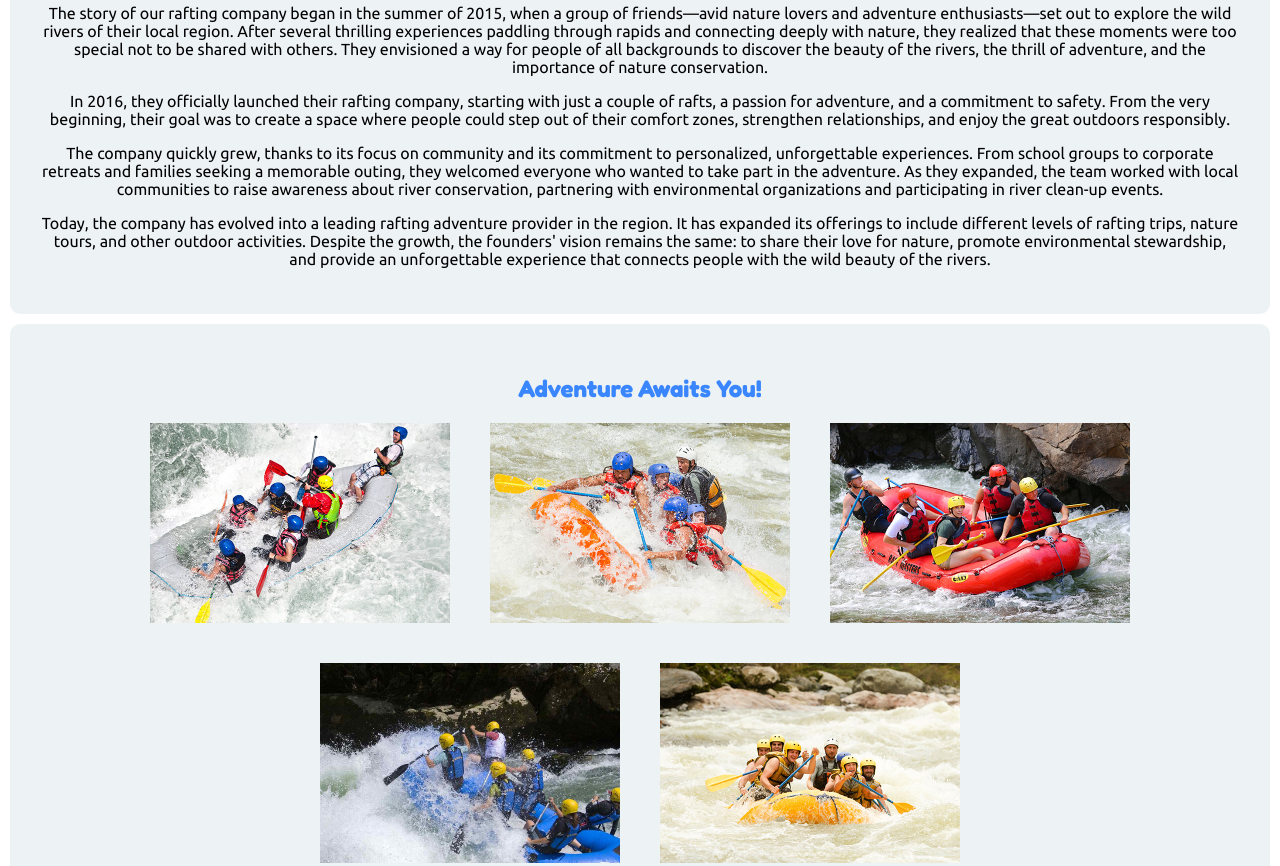
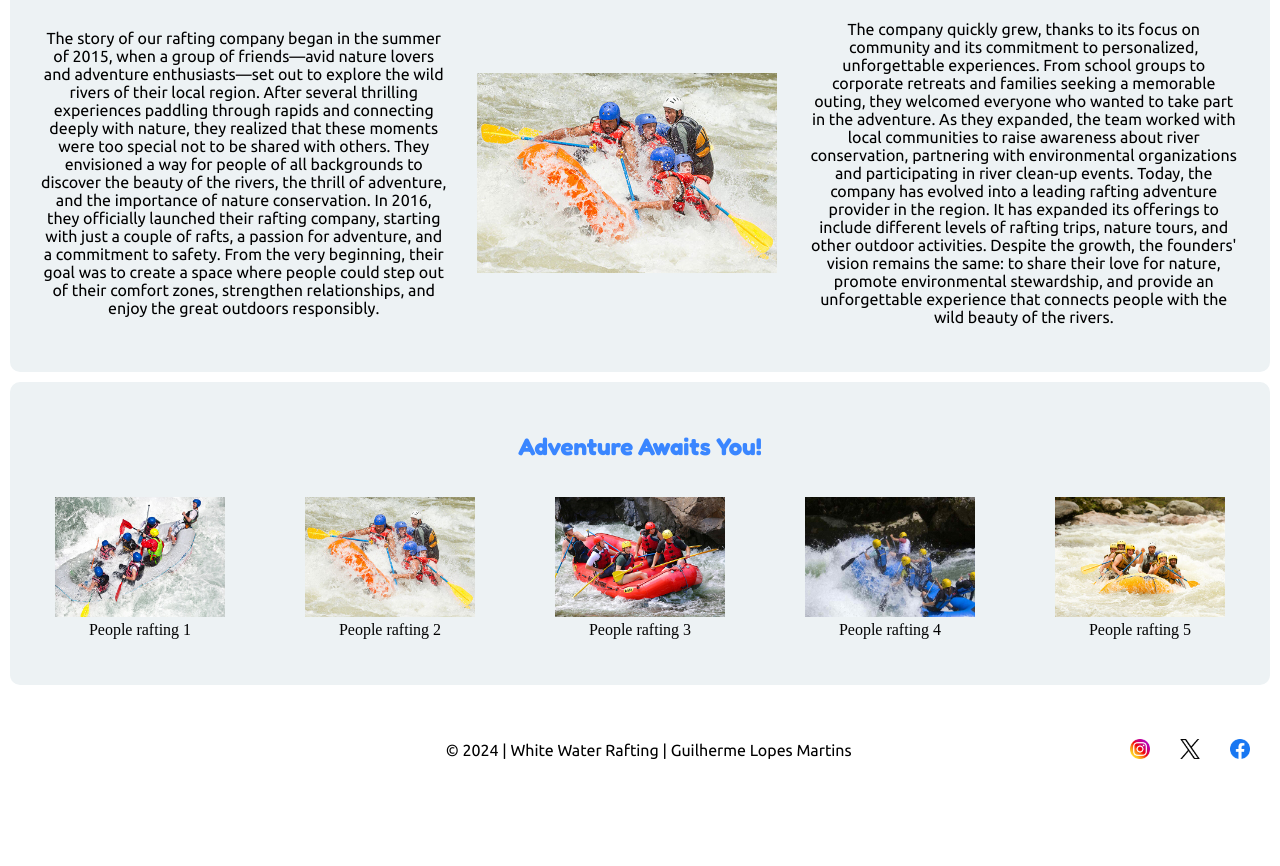
Before and after one commit to guilhermelopesmartins/wdd130, a plain HTML site: page wwr/about.html in a window 1280 px wide. Shown: the part 845-1711 px from the top of the page. After the commit the page ends 1650 px from the top, so only its background shows below. Drawn offline with Linux system fonts and the light colour scheme.

Commit message:
about us grid and flex

```diff
--- a/wwr/about.html
+++ b/wwr/about.html
@@ -37,22 +37,37 @@
         </div>
         <section class="container">
             <h2>History</h2>
-            <p>The story of our rafting company began in the summer of 2015, when a group of friends—avid nature lovers and adventure enthusiasts—set out to explore the wild rivers of their local region. After several thrilling experiences paddling through rapids and connecting deeply with nature, they realized that these moments were too special not to be shared with others. They envisioned a way for people of all backgrounds to discover the beauty of the rivers, the thrill of adventure, and the importance of nature conservation.</p>
-
-            <p>In 2016, they officially launched their rafting company, starting with just a couple of rafts, a passion for adventure, and a commitment to safety. From the very beginning, their goal was to create a space where people could step out of their comfort zones, strengthen relationships, and enjoy the great outdoors responsibly.</p>
-
-            <p>The company quickly grew, thanks to its focus on community and its commitment to personalized, unforgettable experiences. From school groups to corporate retreats and families seeking a memorable outing, they welcomed everyone who wanted to take part in the adventure. As they expanded, the team worked with local communities to raise awareness about river conservation, partnering with environmental organizations and participating in river clean-up events.</p>
-
-            <p>Today, the company has evolved into a leading rafting adventure provider in the region. It has expanded its offerings to include different levels of rafting trips, nature tours, and other outdoor activities. Despite the growth, the founders' vision remains the same: to share their love for nature, promote environmental stewardship, and provide an unforgettable experience that connects people with the wild beauty of the rivers.</p>
+            <div class="history">
+                <p>The story of our rafting company began in the summer of 2015, when a group of friends—avid nature lovers and adventure enthusiasts—set out to explore the wild rivers of their local region. After several thrilling experiences paddling through rapids and connecting deeply with nature, they realized that these moments were too special not to be shared with others. They envisioned a way for people of all backgrounds to discover the beauty of the rivers, the thrill of adventure, and the importance of nature conservation.
+                In 2016, they officially launched their rafting company, starting with just a couple of rafts, a passion for adventure, and a commitment to safety. From the very beginning, their goal was to create a space where people could step out of their comfort zones, strengthen relationships, and enjoy the great outdoors responsibly.</p>
+                <img src="images/adventure2.jpg" alt="people rafting">
+                <p>The company quickly grew, thanks to its focus on community and its commitment to personalized, unforgettable experiences. From school groups to corporate retreats and families seeking a memorable outing, they welcomed everyone who wanted to take part in the adventure. As they expanded, the team worked with local communities to raise awareness about river conservation, partnering with environmental organizations and participating in river clean-up events.
+                Today, the company has evolved into a leading rafting adventure provider in the region. It has expanded its offerings to include different levels of rafting trips, nature tours, and other outdoor activities. Despite the growth, the founders' vision remains the same: to share their love for nature, promote environmental stewardship, and provide an unforgettable experience that connects people with the wild beauty of the rivers.</p>
+            </div>
         </section>
         <section class="container">
             <h2>Adventure Awaits You!</h2>
             <div class="adveture-images">
-                <img src="images/adventure1.jpg" alt="people rafting">
-                <img src="images/adventure2.jpg" alt="people rafting">
-                <img src="images/adventure3.jpg" alt="people rafting">
-                <img src="images/adventure4.jpg" alt="people rafting">
-                <img src="images/adventure5.jpg" alt="people rafting">
+                <figure>
+                    <img src="images/adventure1.jpg" alt="people rafting">
+                    <figcaption>People rafting 1</figcaption>
+                </figure>
+                <figure>
+                    <img src="images/adventure2.jpg" alt="people rafting">
+                    <figcaption>People rafting 2</figcaption>
+                </figure>
+                <figure>
+                    <img src="images/adventure3.jpg" alt="people rafting">
+                    <figcaption>People rafting 3</figcaption>
+                </figure>
+                <figure>
+                    <img src="images/adventure4.jpg" alt="people rafting">
+                    <figcaption>People rafting 4</figcaption>
+                </figure>
+                <figure>
+                    <img src="images/adventure5.jpg" alt="people rafting">
+                    <figcaption>People rafting 5</figcaption>
+                </figure>
             </div>
         </section>
     </main>
--- a/wwr/styles/rafting.css
+++ b/wwr/styles/rafting.css
@@ -14,14 +14,21 @@ body {
 }
 
 header {
-    display: flex;
+    /* display: flex;
     align-items: center;
-    justify-content: space-evenly;
+    justify-content: space-evenly; */
+    display: grid;
+    grid-template-columns: 1fr 2fr 1fr 3fr;
     background-color: var(--primary-color);
+}
+header img {
+    grid-column: 2 / 3;
 }
 
 header nav {
+    grid-column: 4 / 5;
     display: flex;
+    align-items: center;
     gap: 30px;
 }
 
@@ -66,27 +73,45 @@ header nav a {
     padding: 30px;
 }
 
-.adveture-images {
+.history {
     display: flex;
-    flex-wrap: wrap;
-    justify-content: center;
-    gap: 40px
+    align-items: center;
+    justify-content: space-around;
+    gap: 30px;
 }
 
-.adveture-images img {
+.history img {
     width: 300px;
     height: 200px;
 }
 
+.adveture-images {
+    display: flex;
+    justify-content: center;
+}
+
+.adveture-images figure img {
+    width: 170px;
+    height: 120px;
+}
+
 footer {
-    display: flex;
+    /* display: flex;
     align-items: center;
-    justify-content: space-between;
+    justify-content: space-between; */
+    display: grid;
+    grid-template-columns: 3fr 2fr 1fr 2fr;
     padding: 30px;
 }
 
+footer p {
+    grid-column: 2 / 4;
+}
+
 .social-media {
+    grid-column: 5 / 6;
     display: flex;
+    align-items: center;
     gap: 30px;
 }
 
```
